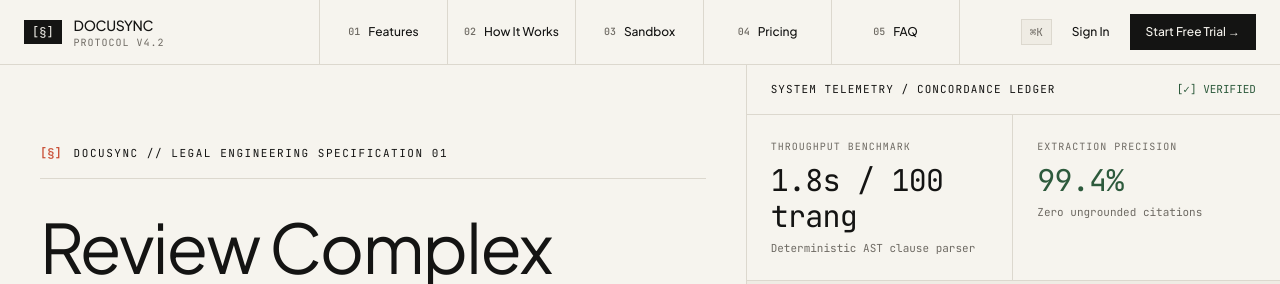
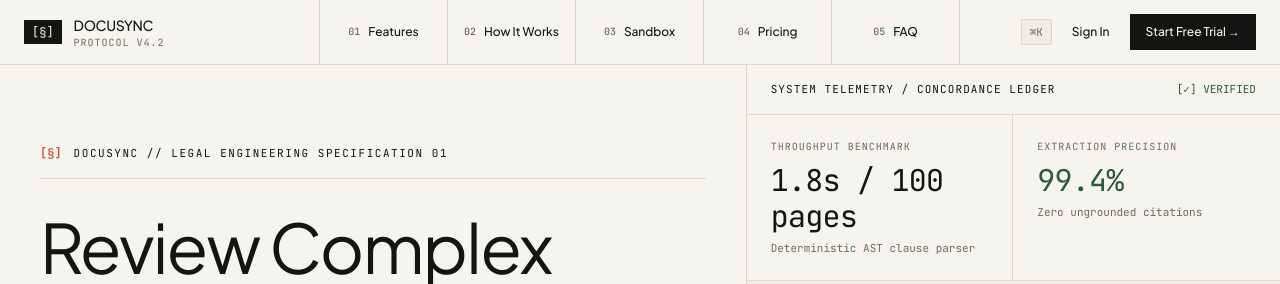
Before and after one commit to Mvt1927/docusync-ai, a Next.js app: page / in a window 1280 px wide. Shown: the top 284 px of the page. Built offline with nearby package versions, Linux system fonts and the light colour scheme.

Commit message:
fix(hero): đồng bộ đơn vị '1.8s / 100 pages' trong bảng thông số Hero

```diff
--- a/src/components/Hero.tsx
+++ b/src/components/Hero.tsx
@@ -104,7 +104,7 @@ export function Hero() {
                 THROUGHPUT BENCHMARK
               </span>
               <div className="font-mono text-2xl sm:text-3xl font-normal text-[#141413] tracking-tight">
-                1.8s / 100 trang
+                1.8s / 100 pages
               </div>
               <span className="font-mono text-[11px] text-[#6E6A63] mt-1.5 block">
                 Deterministic AST clause parser
```
